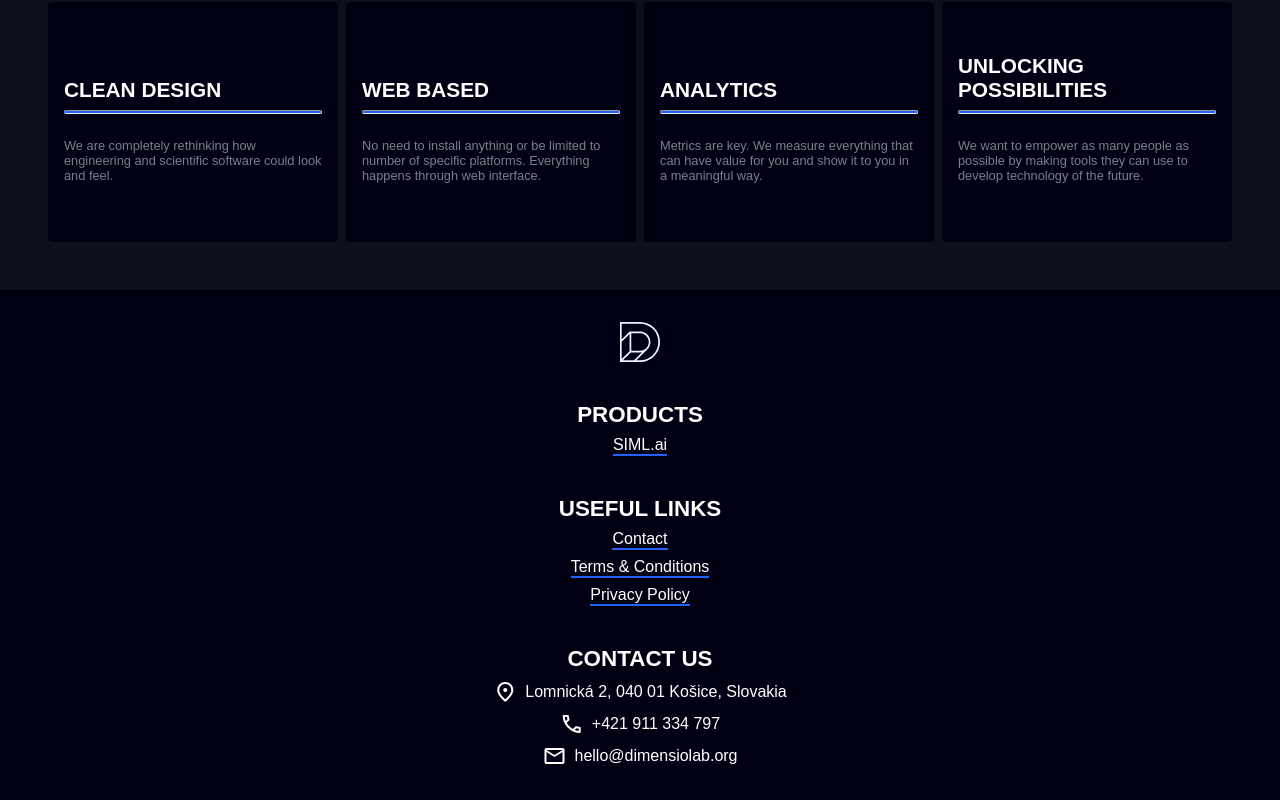
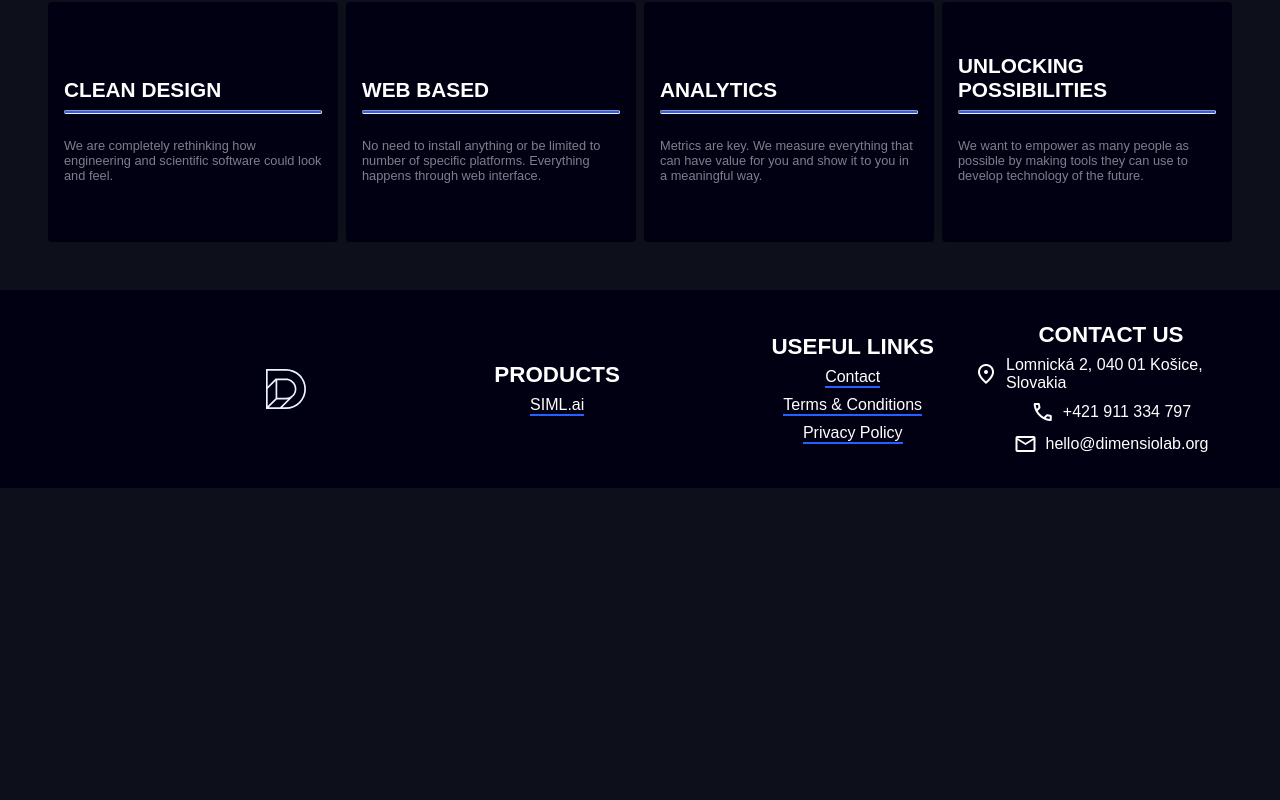
Before and after one commit to DimensionLab/web, a Next.js app: page / in a window 1280 px wide. Shown: the part 2164-2964 px from the top of the page. After the commit the page ends 2652 px from the top, so only its background shows below. Built offline with nearby package versions, Linux system fonts and the light colour scheme.

Commit message:
feat: make footer responsive for different resolutions

```diff
--- a/src/components/homepage/Footer.tsx
+++ b/src/components/homepage/Footer.tsx
@@ -1,15 +1,26 @@
 import styled from 'styled-components';
 
 const FooterWrapper = styled.footer`
-  display: flex;
-  flex-direction: column;
+  display: grid;
+  grid-template-columns: repeat(1, 1fr);
+  justify-items: center;
   align-items: center;
-  justify-content: center;
-  padding: 2rem 0;
+  padding: 2rem 2rem;
   background-color: #010012;
   width: 100%;
   color: #fff;
   gap: 2.5rem;
+  padding-horizontal: 3rem;
+
+  @media (min-width: 768px) {
+    grid-template-columns: repeat(2, 1fr);
+    justify-items: center;
+  }
+
+  @media (min-width: 1200px) {
+    grid-template-columns: repeat(4, 1fr);
+    justify-items: end;
+  }
 
   .logo {
     display: flex;
@@ -89,6 +100,10 @@ const FooterWrapper = styled.footer`
       align-items: center;
       transition: all 0.3s ease-in-out;
 
+      .tel-number {
+        text-decoration: none;
+      }
+
       &:hover {
         transform: scale(1.1);
       }
```
